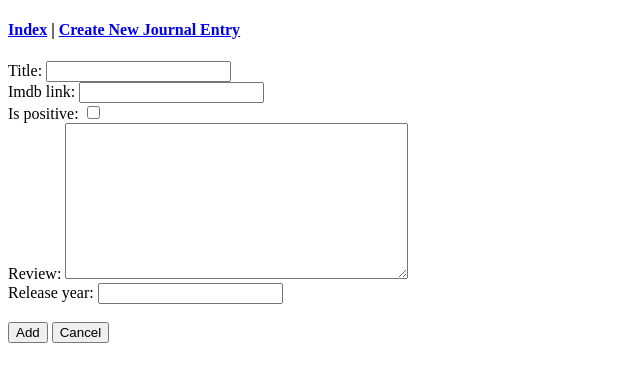
After one commit to nathan-gilbert/django-movie-journal, a Django app: page /movie-journal/new in a window 1280 px wide. The commit adds this page. Shown: the top 382 px of the page, without its empty margins (0-640 px from the left). Run offline with Django 5.2, Linux system fonts and the light colour scheme.

Commit message:
Working app

```diff
--- /dev/null
+++ b/mysite/movie_journal/forms.py
@@ -0,0 +1,13 @@
+from django.forms import ModelForm
+
+from .models import MovieJournalEntry
+
+
+class NewEntryForm(ModelForm):
+    """
+    This form is used to create a new MovieJournalEntry.
+    """
+
+    class Meta:
+        model = MovieJournalEntry
+        fields = ("title", "imdb_link", "is_positive", "review", "release_year")
--- a/mysite/movie_journal/templates/base.html
+++ b/mysite/movie_journal/templates/base.html
@@ -6,7 +6,7 @@
 
 <body>
 <div id="navigation">
-    <h4><a href="{% url 'movie_journal:index' %}">Index</a> | <a href="{% url 'movie_journal:new' %}">Create New Journal Entry</a></h4>
+    <h4><a href="{% url 'index' %}">Index</a> | <a href="{% url 'new' %}">Create New Journal Entry</a></h4>
 </div>
 <div id="content">
     {% block content %}{% endblock %}
--- /dev/null
+++ b/mysite/movie_journal/templates/new.html
@@ -0,0 +1,15 @@
+{% extends "base.html" %}
+
+{% block title %}Add a new entry{% endblock %}
+
+{% block content %}
+    <form method="post">
+        {% csrf_token %}
+        {{ form }}
+        <br/>
+        <button type="submit">Add</button>
+        <a href="{% url 'index' %}">
+            <button type="button">Cancel</button>
+        </a>
+    </form>
+{% endblock %}
--- a/mysite/movie_journal/urls.py
+++ b/mysite/movie_journal/urls.py
@@ -4,4 +4,6 @@ from . import views
 
 urlpatterns = [
     path("", views.index, name="index"),
+    path("new", views.new, name="new"),
+    path("<int:entry_id>/", views.detail, name="detail"),
 ]
--- a/mysite/movie_journal/views.py
+++ b/mysite/movie_journal/views.py
@@ -1,6 +1,8 @@
+from django.forms import modelform_factory
 from django.http import Http404
-from django.shortcuts import render
+from django.shortcuts import redirect, render
 
+from .forms import NewEntryForm
 from .models import MovieJournalEntry
 
 
@@ -12,9 +14,23 @@ def index(request):
     return render(request, "index.html", context)
 
 
-def detail(request, question_id):
+def new(request):
+    EntryForm = modelform_factory(MovieJournalEntry, form=NewEntryForm)
+
+    if request.method == "POST":
+        form = EntryForm(request.POST, request.FILES)
+        if form.is_valid():
+            instance = form.save()
+            return redirect("detail", entry_id=instance.id)
+    else:
+        form = EntryForm()
+
+    return render(request, "new.html", {"form": form})
+
+
+def detail(request, entry_id):
     try:
-        entry = MovieJournalEntry.objects.get(pk=question_id)
+        entry = MovieJournalEntry.objects.get(pk=entry_id)
     except MovieJournalEntry.DoesNotExist:
         raise Http404("MovieJournalEntry does not exist")
     return render(request, "detail.html", {"entry": entry})
```
